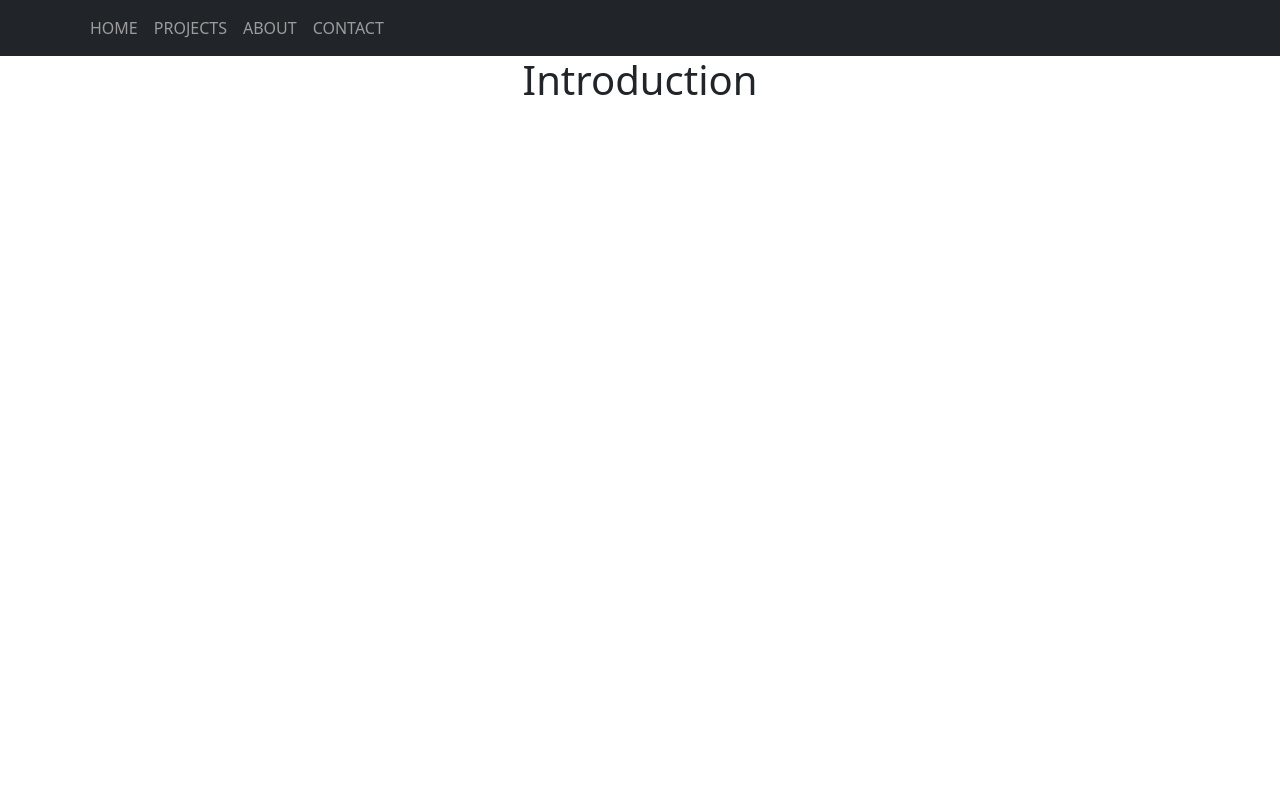
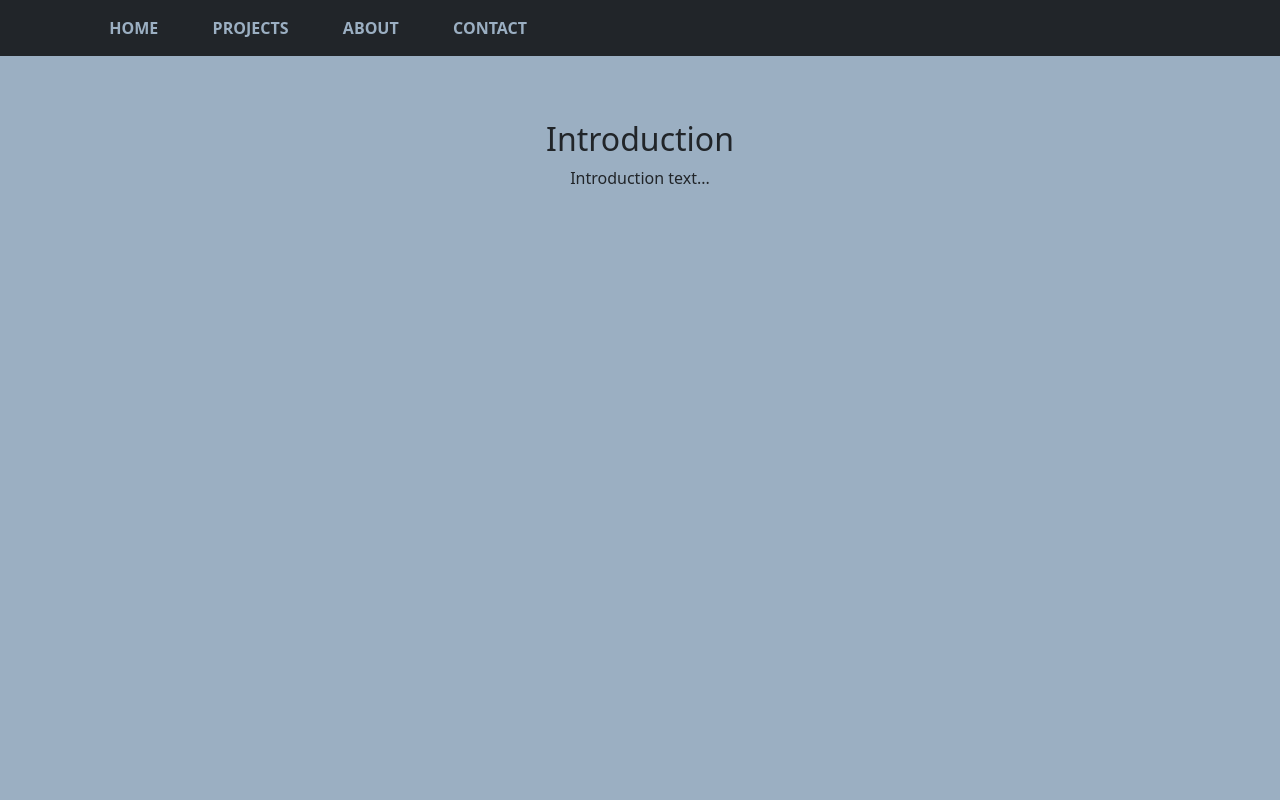
Before and after one commit to lfoster1150/portfolio, a React (Create React App) app in the folder portfolio/: page / in a window 1280 px wide. Shown: the top 800 px of the page. Built offline with nearby package versions, Linux system fonts and the light colour scheme.

Commit message:
Added style to NAV

```diff
--- a/portfolio/src/App.js
+++ b/portfolio/src/App.js
@@ -7,16 +7,20 @@ import Projects from './components/Projects'
 import About from './components/About'
 import Contact from './components/Contact'
 
-function App() {
+function App(props) {
   return (
     <div className="App">
       <BootNav />
-      <Switch>
-        <Route exact path="/" component={Introduction} />
-        <Route exact path="/projects" component={Projects} />
-        <Route exact path="/about" component={About} />
-        <Route exact path="/contact" component={Contact} />
-      </Switch>
+      <Introduction id="home" />
+      <Projects id="projects" />
+      <About id="about" />
+      <Contact id="contact" />
+      {/* <Switch>
+        <Route exact path="#home" component={Introduction} />
+        <Route exact path="#projects" component={Projects} />
+        <Route exact path="#about" component={About} />
+        <Route exact path="#contact" component={Contact} />
+      </Switch> */}
     </div>
   )
 }
--- a/portfolio/src/components/About.js
+++ b/portfolio/src/components/About.js
@@ -2,7 +2,7 @@ import React from 'react'
 
 const About = () => {
   return (
-    <div>
+    <div className="page">
       <h1>About</h1>
     </div>
   )
--- a/portfolio/src/components/BootNav.js
+++ b/portfolio/src/components/BootNav.js
@@ -1,16 +1,43 @@
-import React from 'react'
+import React, { useState } from 'react'
 import { Navbar, Nav, Container } from 'react-bootstrap'
 
 const BootNav = () => {
+  const handleSelect = (key) => {
+    console.log(key)
+  }
   return (
     <Navbar bg="dark" variant="dark" className="nav-bar">
       <Container>
-        <Nav className="me-auto">
-          <Nav.Link href={`/`}>HOME</Nav.Link>
-          <Nav.Link href={`/projects`}>PROJECTS</Nav.Link>
-          <Nav.Link href={`/about`}>ABOUT</Nav.Link>
-          <Nav.Link href={`/contact`}>CONTACT</Nav.Link>
-        </Nav>
+        <Navbar.Toggle aria-controls="basic-navbar-nav" />
+        <Navbar.Collapse id="basic-navbar-nav">
+          <Nav
+            className="me-auto"
+            onSelect={handleSelect}
+            variant="pills"
+            defaultActiveKey="#/"
+          >
+            <Nav.Link className="home" href={`#home`} eventKey={`home`}>
+              HOME
+            </Nav.Link>
+            <Nav.Link
+              className="projects"
+              href={`#projects`}
+              eventKey={`projects`}
+            >
+              PROJECTS
+            </Nav.Link>
+            <Nav.Link className="about" href={`#about`} eventKey={`about`}>
+              ABOUT
+            </Nav.Link>
+            <Nav.Link
+              className="contact"
+              href={`#contact`}
+              eventKey={`contact`}
+            >
+              CONTACT
+            </Nav.Link>
+          </Nav>
+        </Navbar.Collapse>
       </Container>
     </Navbar>
   )
--- a/portfolio/src/components/Contact.js
+++ b/portfolio/src/components/Contact.js
@@ -2,7 +2,7 @@ import React from 'react'
 
 const Contact = () => {
   return (
-    <div>
+    <div className="page" id="home">
       <h1>Contact</h1>
     </div>
   )
--- a/portfolio/src/components/Introduction.js
+++ b/portfolio/src/components/Introduction.js
@@ -2,8 +2,11 @@ import React from 'react'
 
 const Introduction = () => {
   return (
-    <div>
-      <h1>Introduction</h1>
+    <div className="page introduction" id="home">
+      <div className="introduction-text">
+        <h2>Introduction</h2>
+        <p>Introduction text...</p>
+      </div>
     </div>
   )
 }
--- a/portfolio/src/components/Projects.js
+++ b/portfolio/src/components/Projects.js
@@ -2,7 +2,7 @@ import React from 'react'
 
 const Projects = () => {
   return (
-    <div>
+    <div className="page" id="projects">
       <h1>Projects</h1>
     </div>
   )
--- a/portfolio/src/styles/App.css
+++ b/portfolio/src/styles/App.css
@@ -1,3 +1,44 @@
+/* TOP */
 .App {
   text-align: center;
+  height: 100vh;
+  background-color: #9bafc2;
 }
+.page {
+  height: 100vh;
+  display: flex;
+  height: inherit;
+  background-color: #9bafc2;
+}
+/* NAV BAR */
+.nav-bar {
+  position: fixed;
+  width: 100vw;
+}
+.navbar-dark .navbar-nav .nav-link {
+  margin: 0 1.5vw;
+  font-weight: bold;
+  color: #9bafc2;
+}
+.navbar-dark .navbar-nav .nav-link:hover {
+  color: #e75151;
+}
+.navbar-dark .navbar-nav .nav-link.active {
+  background-color: #212529;
+  color: #e75151;
+  border-bottom: 5px solid #e75151;
+  border-radius: 5px;
+  /* box-shadow: inset 0 -0.9em 0.6em -0.9em #e75151; */
+  /* border: 2px solid #9c51e7 PURPLE;  */
+  /* border: 2px solid #519fe7 BLUE; */
+  /* border: 2px solid #51e7a1 GREEN; */
+}
+
+/* INTRODUCTION */
+.introduction {
+  flex-direction: column;
+  align-items: center;
+}
+.introduction-text {
+  margin-top: 15vh;
+}
```
